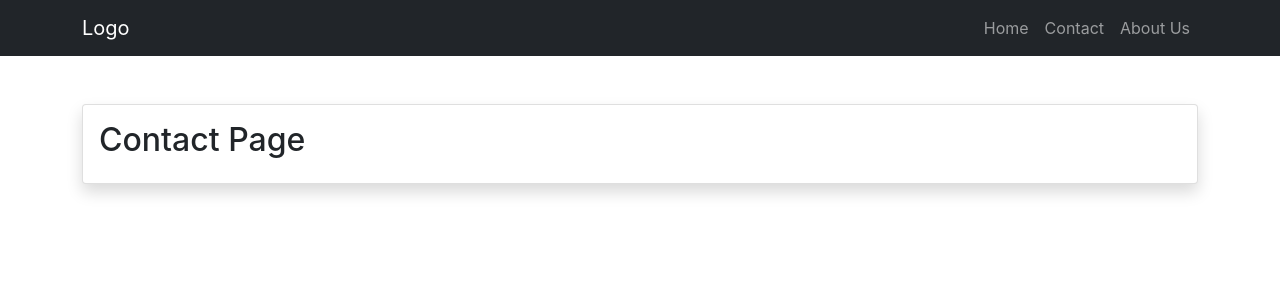
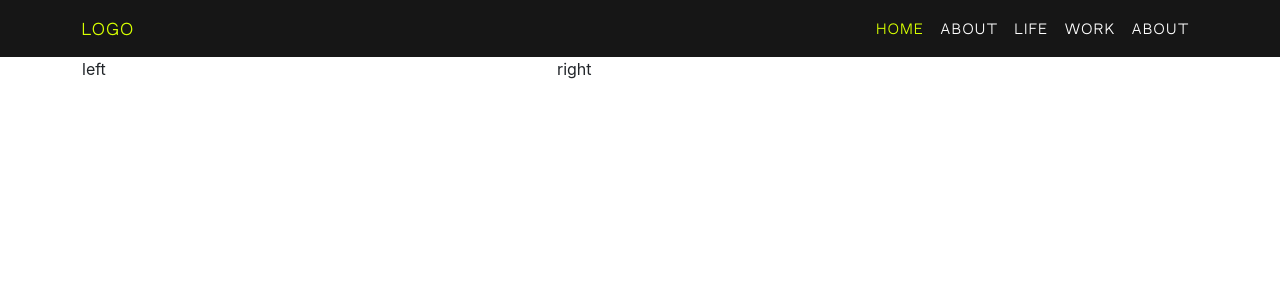
Before and after one commit to vihanpereraux/React-build-w-Bootstrap-v5, a React (Create React App) app: page /contact in a window 1280 px wide. Shown: the top 300 px of the page. Built offline with nearby package versions, Linux system fonts and the light colour scheme; the HTML template or start-up script is replaced by a standard one.

Commit message:
Navbar and colors added

```diff
--- a/src/App.js
+++ b/src/App.js
@@ -1,29 +1,44 @@
-// import logo from './logo.svg';
+import logo from './logo.svg';
 import "./App.css";
+
+// Not in-use because of the new design integration
 import Home from "./components/pages/Home";
 import About from "./components/pages/About";
 import Contact from "./components/pages/Contact";
+
 import Navbar from "./components/inc/Navbar";
+import Landing from "./components/partials/Landing";
+
 import { BrowserRouter as Router, Route, Switch } from "react-router-dom";
 
 function App() {
   return (
-    <Router>
-      <div>
+    // Commented for new design integration
+    // <Router>
+    //   <div>
+    //     <Navbar />
+    //     <Switch>
+    //       <Route exact path="/">
+    //         <Home />
+    //       </Route>
+    //       <Route path="/about">
+    //         <About />
+    //       </Route>
+    //       <Route path="/contact">
+    //         <Contact />
+    //       </Route>
+    //     </Switch>
+    //   </div>
+    // </Router>
+
+
+    // New design integration
+    <div>
+      <Router>
         <Navbar />
-        <Switch>
-          <Route exact path="/">
-            <Home />
-          </Route>
-          <Route path="/about">
-            <About />
-          </Route>
-          <Route path="/contact">
-            <Contact />
-          </Route>
-        </Switch>
-      </div>
-    </Router>
+      </Router>
+      <Landing />
+    </div>
   );
 }
 
--- a/src/components/inc/Navbar.js
+++ b/src/components/inc/Navbar.js
@@ -1,13 +1,19 @@
 import React from "react";
 import {Link} from 'react-router-dom';
+import "../partials/styles/Fonts.css"
+import "./NavbarStyles.css"
+
 
 
 function Navbar() {
   return (
-    <nav class="navbar navbar-expand-lg navbar-dark bg-dark">
+    <nav class="navbar navbar-expand-lg">
       <div class="container">
 
-        <Link to="" class="navbar-brand" href="#">Logo</Link>
+        <Link to="" class="navbar-brand" href="#">
+          <span class="logo">Logo</span>
+        </Link>
+
         <button
           class="navbar-toggler"
           type="button"
@@ -22,15 +28,33 @@ function Navbar() {
 
         <div class="collapse navbar-collapse" id="navbarNav">
           <ul class="navbar-nav ms-auto">
+
             <li class="nav-item">
-                <Link to="/" class="nav-link" href="#">Home</Link>
+                <Link to="/" class="nav-link" href="#">
+                  <span class="nav-items current-one">Home</span>
+                </Link>
             </li>
             <li class="nav-item">
-                <Link to="/contact" class="nav-link" href="#">Contact</Link>
+                <Link to="/contact" class="nav-link" href="#">
+                  <span class="nav-items">About</span>
+                </Link>
             </li>
             <li class="nav-item">
-                <Link to="/about" class="nav-link" href="#">About Us</Link>
+                <Link to="/about" class="nav-link" href="#">
+                  <span class="nav-items">Life</span>
+                </Link>
             </li>
+            <li class="nav-item">
+                <Link to="" class="nav-link" href="#">
+                  <span class="nav-items">Work</span>
+                </Link>
+            </li>
+            <li class="nav-item">
+                <Link to="" class="nav-link" href="#">
+                  <span class="nav-items">About</span>
+                </Link>
+            </li>
+
           </ul>
         </div>
 
--- /dev/null
+++ b/src/components/inc/NavbarStyles.css
@@ -0,0 +1,32 @@
+/* Font weight - 500 - Medium */
+/* Font weight - 600 - SemiBold */
+/* Font weight - 700 - Bold */
+/* Font face - NeutralFace */
+
+.navbar
+{
+    background-color: #161616;
+    /* use variables */
+}
+
+.logo
+{
+    font-family: NeutralFace;
+    font-size: 15px;
+    letter-spacing: 2px;
+    color: #D6FF00;
+}
+
+.nav-items
+{
+    font-family: NeutralFace;
+    text-decoration: none;
+    color: white;
+    font-size: 13px;
+    letter-spacing: 2px;
+}
+
+.current-one
+{
+    color: #D6FF00;
+}
--- a/src/components/pages/Home.js
+++ b/src/components/pages/Home.js
@@ -7,12 +7,13 @@ function Home()
   return (
     // wrapping div
     <div>
-      <div className="container mt-5">
+      {/* <div className="container mt-5">
         <Carousel />
-      </div>
+      </div> */}
 
       <div className="container">
         <div className="card shadow mt-5">
+
           <div className="card-body">
             <h2 id="home-title">Home Page</h2>
             <p id="test-paragaraph">
@@ -23,8 +24,10 @@ function Home()
               typesetting, remaining essentially unchanged
             </p>
           </div>
+
         </div>
       </div>
+
     </div>
   );
 }
--- /dev/null
+++ b/src/components/partials/Landing.js
@@ -0,0 +1,23 @@
+import React from "react";
+import "./styles/LandingStyles.css"
+import "./styles/Fonts.css"
+
+function Landing()
+{
+    return(
+        <div>
+            <div className="container">
+                <div className="row">
+                    <div className="col-5">
+                        left
+                    </div>
+                    <div className="col-7">
+                        right
+                    </div>
+                </div>
+            </div>
+        </div>
+    );
+}
+
+export default Landing;
--- /dev/null
+++ b/src/components/partials/styles/Fonts.css
@@ -0,0 +1,15 @@
+/* Import - Raleway Font */
+@import url('https://fonts.googleapis.com/css2?family=Raleway:wght@500&display=swap');
+@import url('https://fonts.googleapis.com/css2?family=Raleway:wght@600&display=swap');
+@import url('https://fonts.googleapis.com/css2?family=Raleway:wght@700&display=swap');
+/* Font weight - 500 - Medium */
+/* Font weight - 600 - SemiBold */
+/* Font weight - 700 - Bold */
+
+
+/* Awwards font installation - NeutralFace */
+@font-face
+{
+    font-family: NeutralFace;
+    src: url(../../../fonts/NeutralFace.otf);
+}
```
Also changed, not shown: src/components/partials/styles/LandingStyles.css (added).
